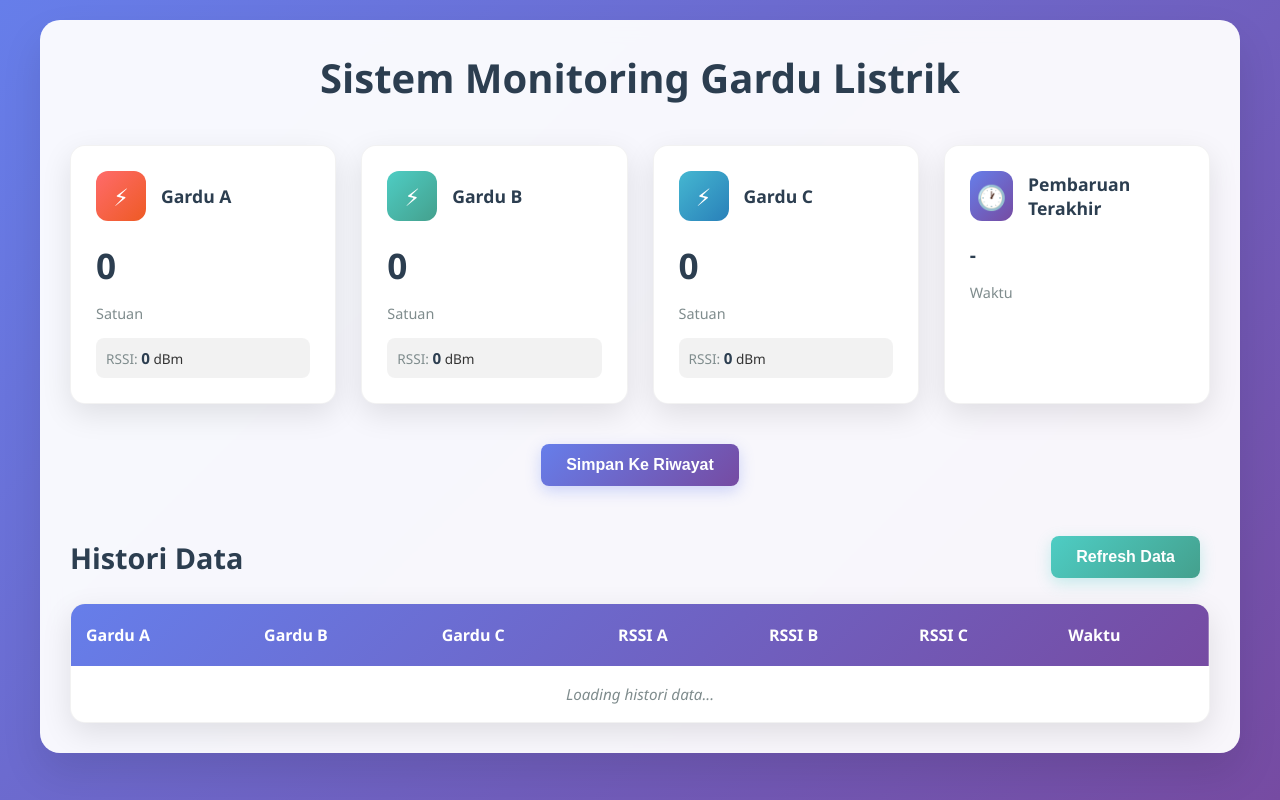
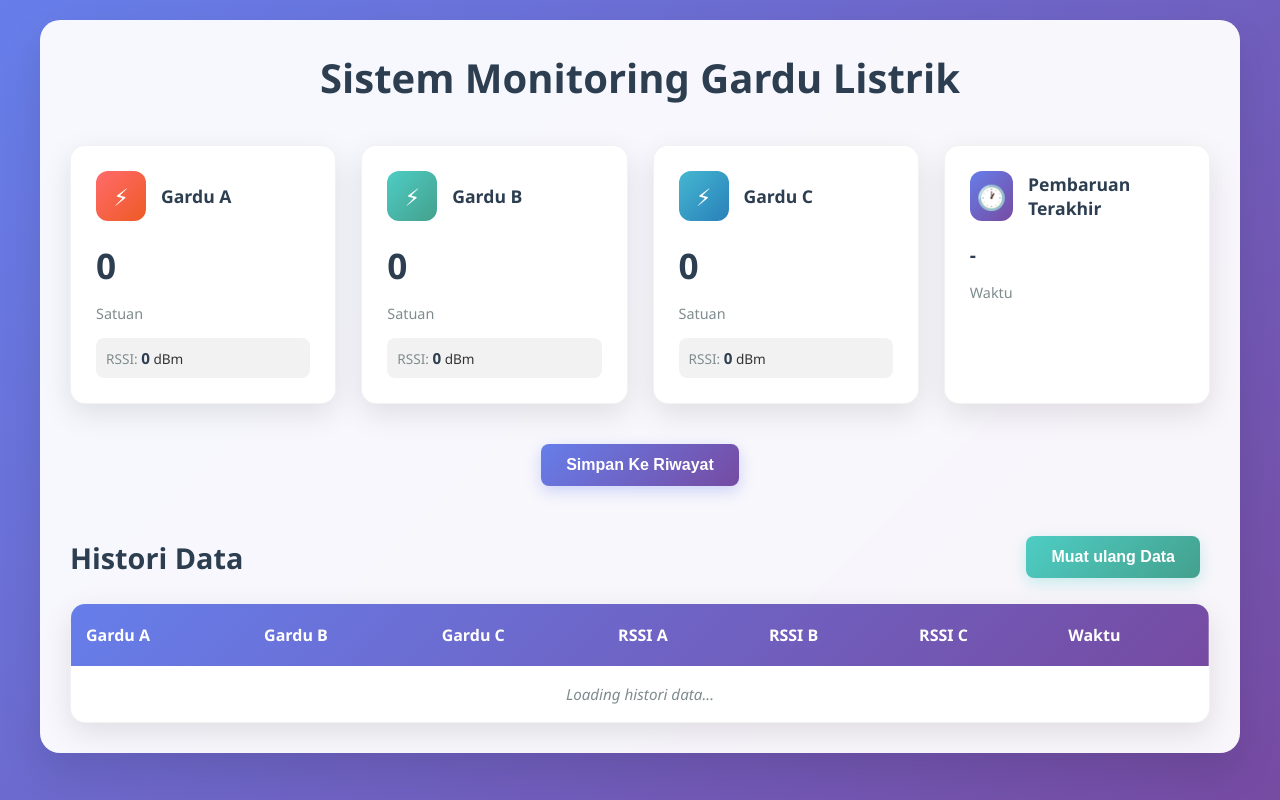
Before and after one commit to galihpermana292/skripsi-dika, a plain HTML site: page frontend2.html in a window 1280 px wide. Drawn offline with Linux system fonts and the light colour scheme; a script that the page names is missing.

Commit message:
Update frontend2.html

```diff
--- a/frontend2.html
+++ b/frontend2.html
@@ -400,7 +400,7 @@
         <div class="history-section">
             <div class="history-header">
                 <h2 class="history-title">Histori Data</h2>
-                <button id="refreshButton" class="btn btn-secondary">Refresh Data</button>
+                <button id="refreshButton" class="btn btn-secondary">Muat ulang Data</button>
             </div>
 
             <div class="table-container">
```
